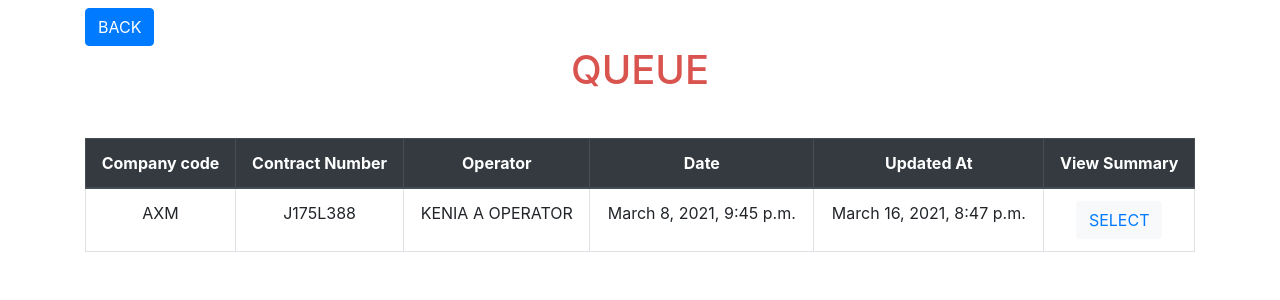
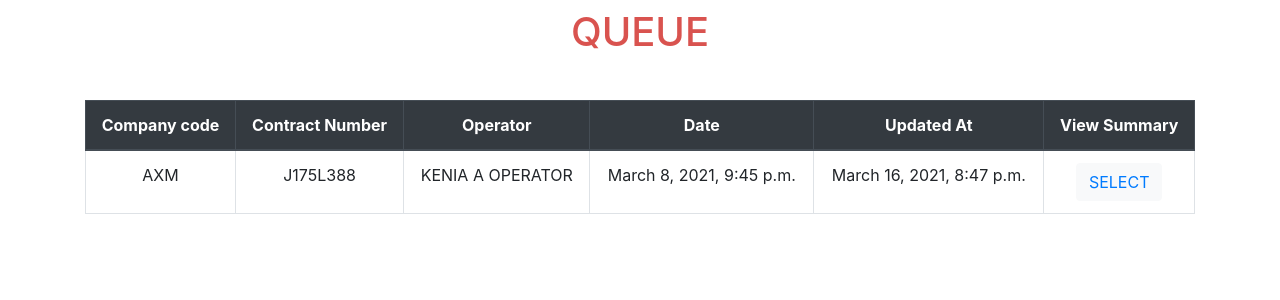
Before and after one commit to Lance-Easley/FACT-Prototype, a Django app: page /queue/ in a window 1280 px wide. Shown: the part 56-356 px from the top of the page. Run offline with Django 3.2, Linux system fonts and the light colour scheme; data comes from the database, SQL or seed files in the repository; some libraries are stand-ins or nearby versions.

Commit message:
took button out of queue

```diff
--- a/templates/queue.html
+++ b/templates/queue.html
@@ -4,7 +4,7 @@
 {% block title %}FACT Pending{% endblock title %}
 
 {% block content %}
-<a href="{% url 'contracts' %}" class="btn btn-primary" role="button">BACK</a>
+<!-- <a href="{% url 'contracts' %}" class="btn btn-primary" role="button">BACK</a> -->
 <div id="__contracts">
 
     <h1 style="text-align:center; color:#d9534f; margin-bottom: 1.1em">QUEUE</h1>
```
